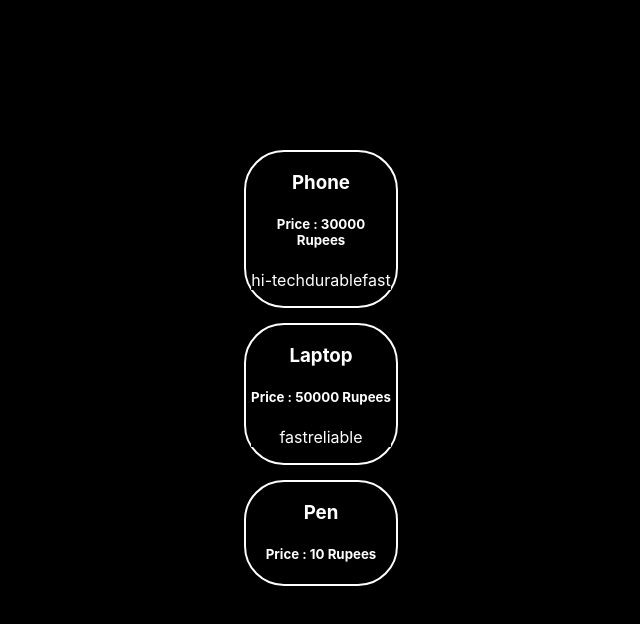
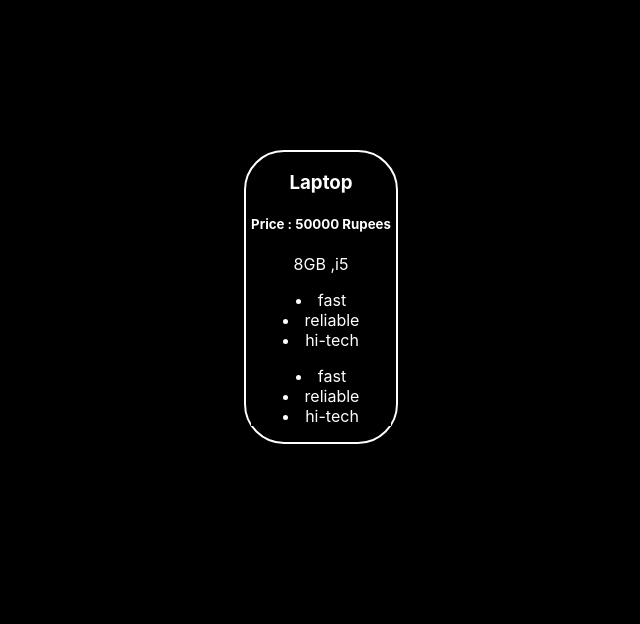
Before and after one commit to techlojutt/React, a React (Create React App) app: page / in a window 1280 px wide. Shown: the top 624 px of the page, without its empty margins (356-996 px from the left). Built offline with nearby package versions, Linux system fonts and the light colour scheme.

Commit message:
rendering arrays

```diff
--- a/src/Product.js
+++ b/src/Product.js
@@ -1,14 +1,14 @@
 import "./Product.css"
 
-function Product({title,price,features,features2,features3}) {
-
+function Product({title,price,features,features2}) {
+    let list = features.map((feature)=><li>{feature}</li>);
     return(
         <div className = "Product">
             <h3>{title}</h3>
             <h5>Price : {price} Rupees</h5>
-            <p>{features}</p>
-            <p>{features2}</p>
-            {/* <p>{features3.b}</p> */}
+            <p>{features2.RAM}  ,{features2.CPU}</p>
+            <p>{list}</p>
+            <p>{features.map((feature)=><li>{feature}</li>)} </p>
         </div>
     )
 }
--- a/src/ProductTab.js
+++ b/src/ProductTab.js
@@ -2,16 +2,15 @@ import Product from "./Product.js";
 import "./ProductTab.css"
 
 function ProductTab(){
-  let option1 = ["fast","reliable"];
+  let option1 = ["fast","reliable","hi-tech"];
   let option2 = {
-    size: "large",
-    color: "blue"
-  };
+    RAM: "8GB",
+    CPU: "i5",
+    GPU: "Nvidia GeForce GTX 1660"
+  }
     return(
         <div className = "ProductTab">
-          <Product title = "Phone" price = {30000} features2={["hi-tech","durable","fast"]}/>
-          <Product title = "Laptop" price = {50000} features = {option1} />
-          <Product title = "Pen" price = {10} features3={{a:"hi-tech",b:"reliable"}}/>
+          <Product title = "Laptop" price = {50000} features = {option1} features2 = {option2} />
         </div>
     )
 }
```
